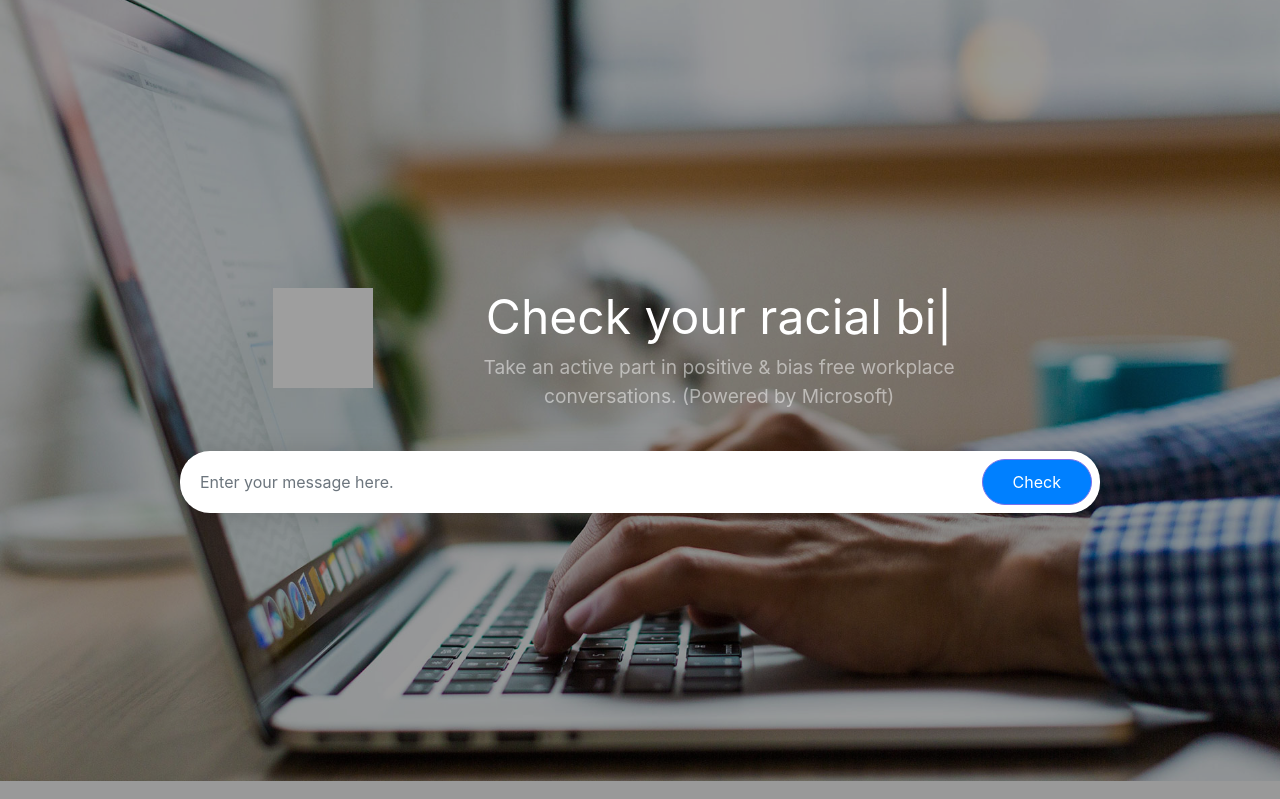
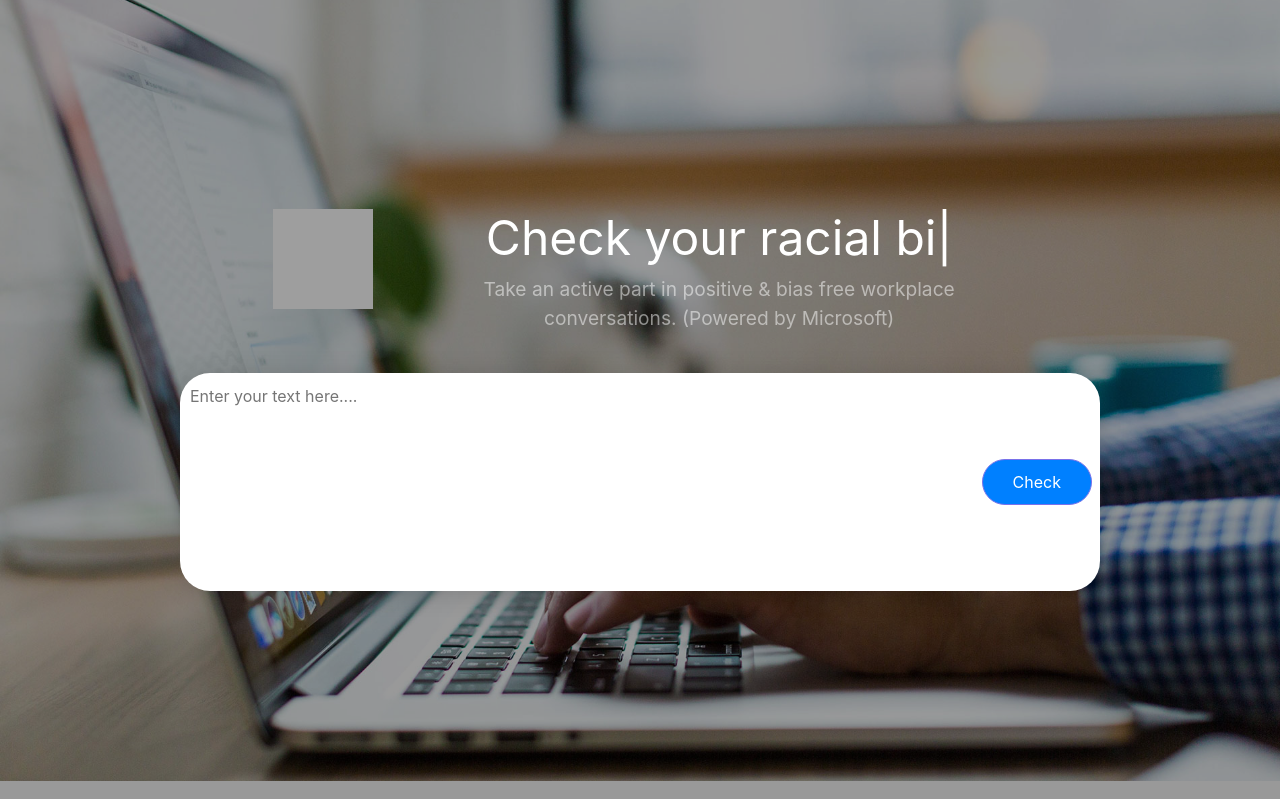
Before and after one commit to t-mimans/hack4good, a Flask app: page / in a window 1280 px wide. Shown: the part 73-872 px from the top of the page. Run offline with Flask 2, Linux system fonts and the light colour scheme; some libraries are stand-ins or nearby versions; some web fonts are replaced; grey boxes are pictures that could not be loaded.

Commit message:
Temp change to allow for text input

```diff
--- a/Desktop/listed/templates/index.html
+++ b/Desktop/listed/templates/index.html
@@ -76,7 +76,7 @@
 
 
 
-    <div class="site-blocks-cover overlay" style="background-image: url(images/hero_1.jpg);" data-aos="fade" data-stellar-background-ratio="0.5">
+    <div class="site-blocks-cover overlay" style="background-image: url(static/images/hero_1.jpg);" data-aos="fade" data-stellar-background-ratio="0.5">
       <div class="container">
         <div class="row align-items-center justify-content-center text-center">
 
@@ -97,7 +97,7 @@
               <form method="post">
                 <div class="row align-items-center">
                   <div class="col-lg-10 col-xl-8 no-sm-border">
-                    <input type="text" class="form-control" placeholder="Enter your message here.">
+                    <textarea id="text_input" style="textarea_modified" name="text_input" rows="7" placeholder="Enter your text here...." cols="65"></textarea>
                   </div>
                   <div class="col-lg-10 col-xl-2 ml-auto text-right">
                     <input type="submit" class="btn btn-primary" style = "background-color: #0080FF" value = "Check">
```
